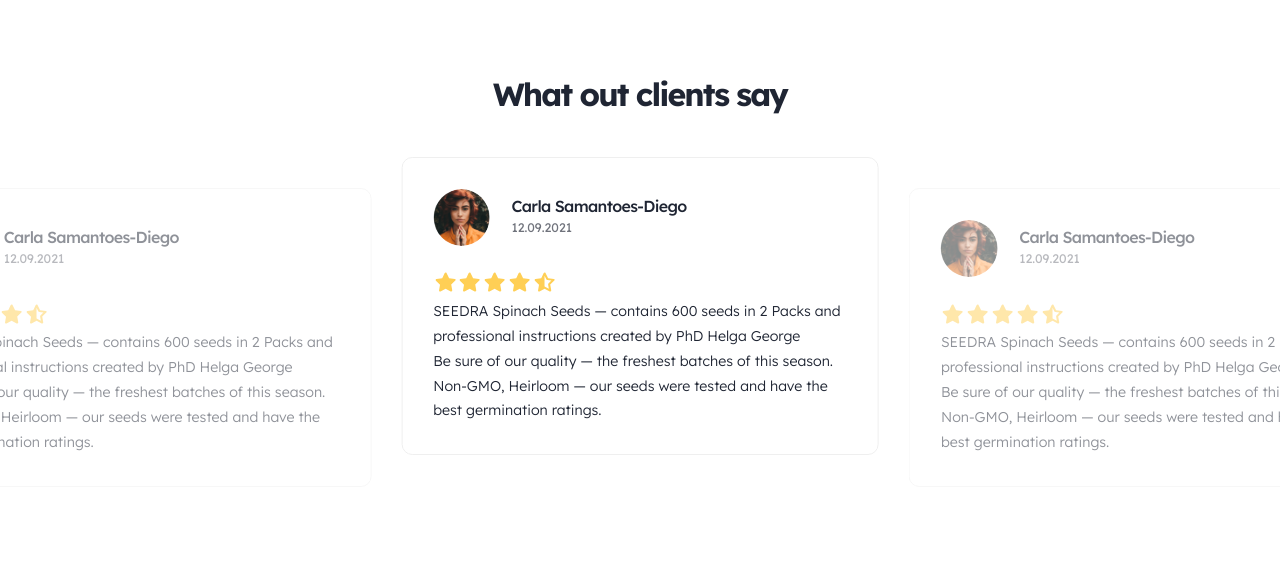
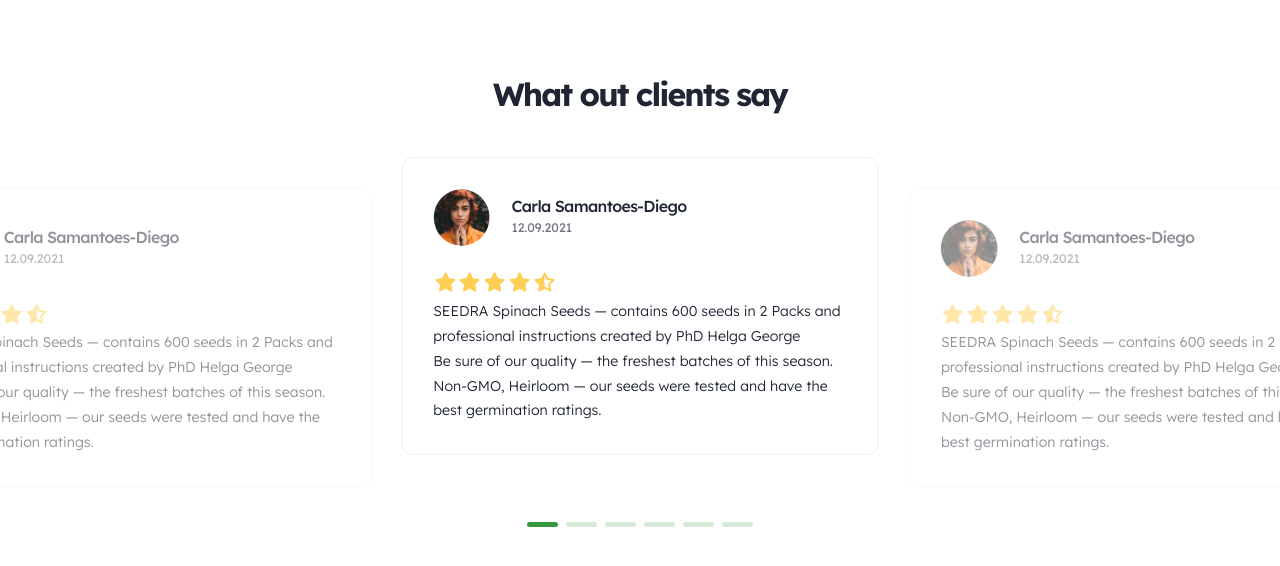
Before and after one commit to kolchinanyajs/seedra, a Next.js app: page / in a window 1280 px wide. Shown: the part 2502-3068 px from the top of the page. Built offline with nearby package versions, Linux system fonts and the light colour scheme.

Commit message:
Feedback. Desktop

```diff
--- a/src/components/Feedback/index.tsx
+++ b/src/components/Feedback/index.tsx
@@ -1,23 +1,49 @@
 "use client";
 
-import React from "react";
+import React, { useRef } from "react";
 import "swiper/css";
+import "swiper/css/pagination";
 import styles from "./page.module.scss";
 import { Swiper, SwiperSlide } from "swiper/react";
 import { Autoplay, Navigation, Pagination } from "swiper/modules";
 import FeedbackCard from "../FeedbackCard";
 
+type Swiper = /*unresolved*/ any;
+
 const Feedback = () => {
+  const swiperRef = useRef<Swiper | null>(null);
+
+  const customizePagination = () => {
+    if (swiperRef.current) {
+      const swiper = swiperRef.current.swiper;
+      const pagination = swiper.pagination;
+      const bullets = pagination.bullets;
+
+      bullets.forEach((bullet: HTMLElement, index: number) => {
+        if (index >= swiper.slidesPerView - 1) {
+          bullet.innerHTML = "";
+        }
+      });
+    }
+  };
+
   return (
     <section className={styles.feedback}>
       <h2 className={`${styles.feedback__title} h2`}>What out clients say</h2>
       <Swiper
+        ref={swiperRef}
         spaceBetween={30}
         slidesPerView={2.58}
         centeredSlides={true}
         loop={true}
+        pagination={{
+          el: ".swiper-pagination",
+          clickable: true,
+        }}
         modules={[Autoplay, Pagination, Navigation]}
         className={styles.feedback__swiper}
+        onInit={customizePagination}
+        onSlideChange={customizePagination}
       >
         {[...Array(6)].map((_, index) => (
           <SwiperSlide key={index} className={styles.feedback__slide}>
@@ -25,6 +51,7 @@ const Feedback = () => {
           </SwiperSlide>
         ))}
       </Swiper>
+      <div className="swiper-pagination"></div>
     </section>
   );
 };
--- a/src/components/Feedback/page.module.scss
+++ b/src/components/Feedback/page.module.scss
@@ -1,4 +1,5 @@
 .feedback {
+  position: relative;
   margin-bottom: rem(100);
   &__title {
     text-align: center;
@@ -8,7 +9,6 @@
     padding-top: rem(35);
   }
   &__slide {
-    // max-width: rem(540);
     opacity: 0.5;
     top: 0;
     transition: all 0.3s ease-in-out;
@@ -19,4 +19,19 @@
     transition: all 0.3s ease-in-out;
     transition-delay: 0.1s;
   }
+  :global(.swiper-pagination) {
+    position: relative;
+    top: rem(30);
+  }
+  :global(.swiper-pagination-bullet) {
+    width: rem(35);
+    height: rem(6);
+    background: var(--green-brand);
+    opacity: 0.2;
+    border-radius: rem(30);
+  }
+  :global(.swiper-pagination-bullet-active) {
+    background: var(--green-brand);
+    opacity: 1;
+  }
 }
```
